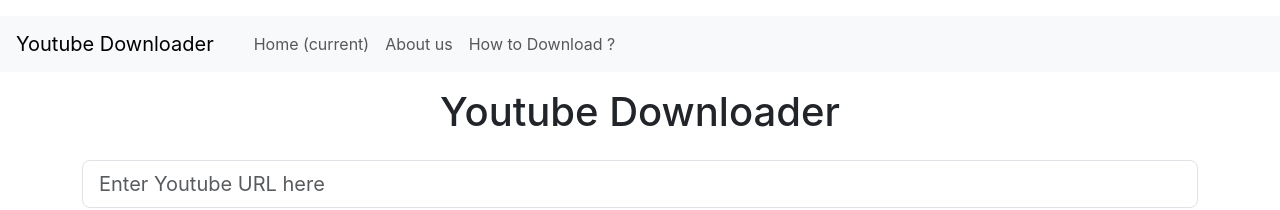
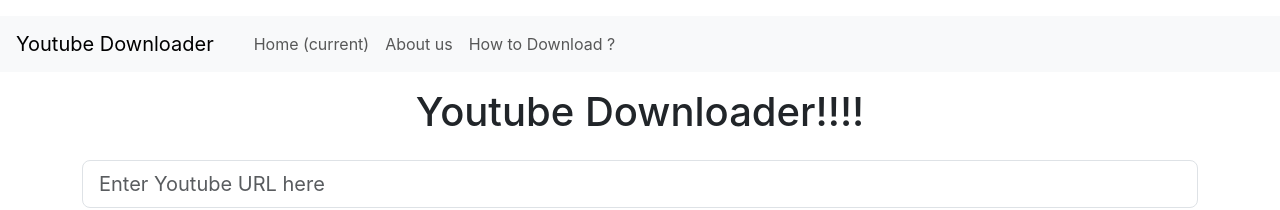
Before and after one commit to jenniferblogging/youtubedownloader, a React (Create React App) app: page /youtubedownloader in a window 1280 px wide. Shown: the top 210 px of the page. Built offline with nearby package versions, Linux system fonts and the light colour scheme.

Commit message:
Deployed website

```diff
--- a/src/Mycomponants/AddTodo.js
+++ b/src/Mycomponants/AddTodo.js
@@ -41,7 +41,7 @@ export default function AddTodo({todos,submit}) {
       setDescription(todo.Description);
       }}>
   <div className="form-group my-3 text-center">
-    <label htmlFor="textInputHeading"><h1>Youtube Downloader</h1></label>
+    <label htmlFor="textInputHeading"><h1>Youtube Downloader!!!!</h1></label>
     <input type="text" className="form-control my-3 form-control-lg" value={heading} placeholder="Enter Youtube URL here" onChange={(e) => setHeading(e.target.value)}/>
     <button type="submit" className="btn btn-primary my-3 btn-lg">Submit</button>
   </div>
```
Also changed, not shown: 7 other files (tests, documents, lock files or other folders).
